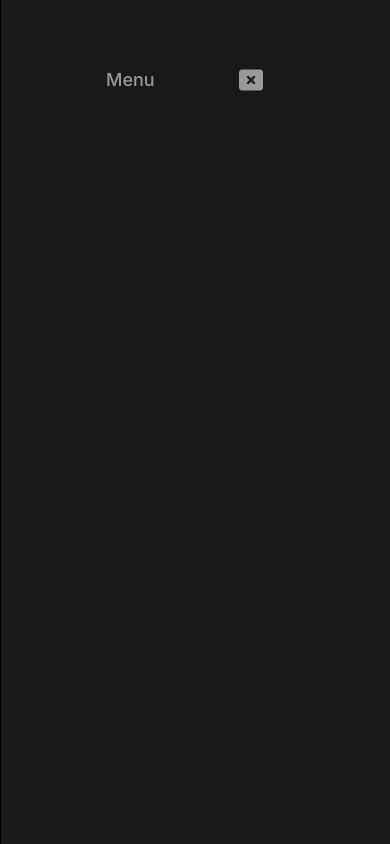
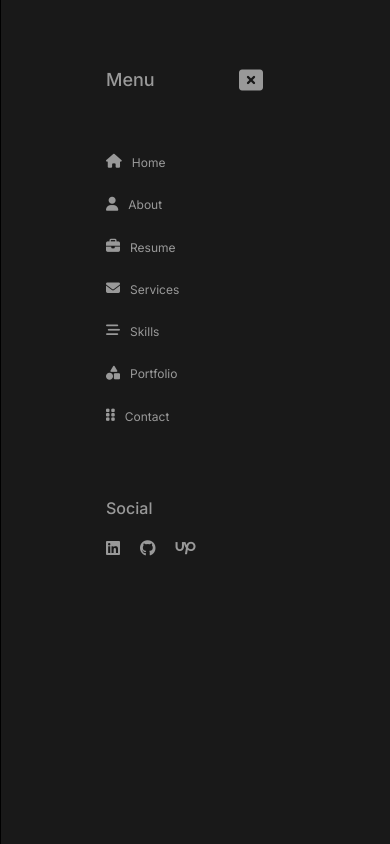
Before and after one commit to abdulrehmankz1/personal-portfolio, a React (Create React App) app: page / in a window 390 px wide. Both pictures are taken after a click on the button 342 px from the left and 47 px from the top of the page. Shown: the top 844 px of the page. Built offline with nearby package versions, Linux system fonts and the light colour scheme.

Commit message:
remove display in small screen

```diff
--- a/src/components/IntroSection.jsx
+++ b/src/components/IntroSection.jsx
@@ -31,7 +31,6 @@ function IntroSection() {
             <span></span>
             <span></span>
           </button>
-
           <div class="offcanvas offcanvas-end" tabindex="-1" id="offcanvasRight" aria-labelledby="offcanvasRightLabel">
             <div class="offcanvas-header d-flex justify-content-between align-items-center text-center">
               <h5 class="offcanvas-title" id="offcanvasRightLabel">Menu</h5>
@@ -40,7 +39,7 @@ function IntroSection() {
               </button>
             </div>
             <div class="offcanvas-body">
-              <div className='d-xl-block d-none'>
+              <div className='d-xl-block'>
                 <ul className="scroll-nav d-flex">
                   <li>
                     <Link to="home" smooth={true} duration={500}>
```
